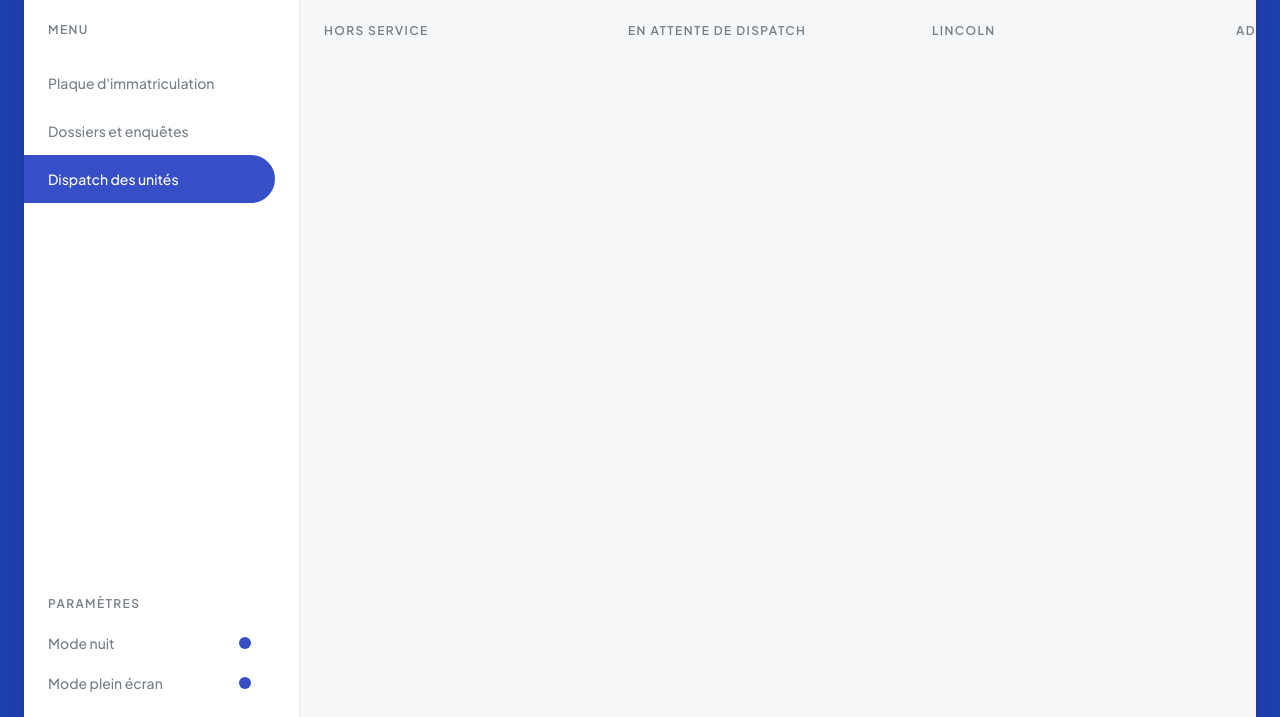
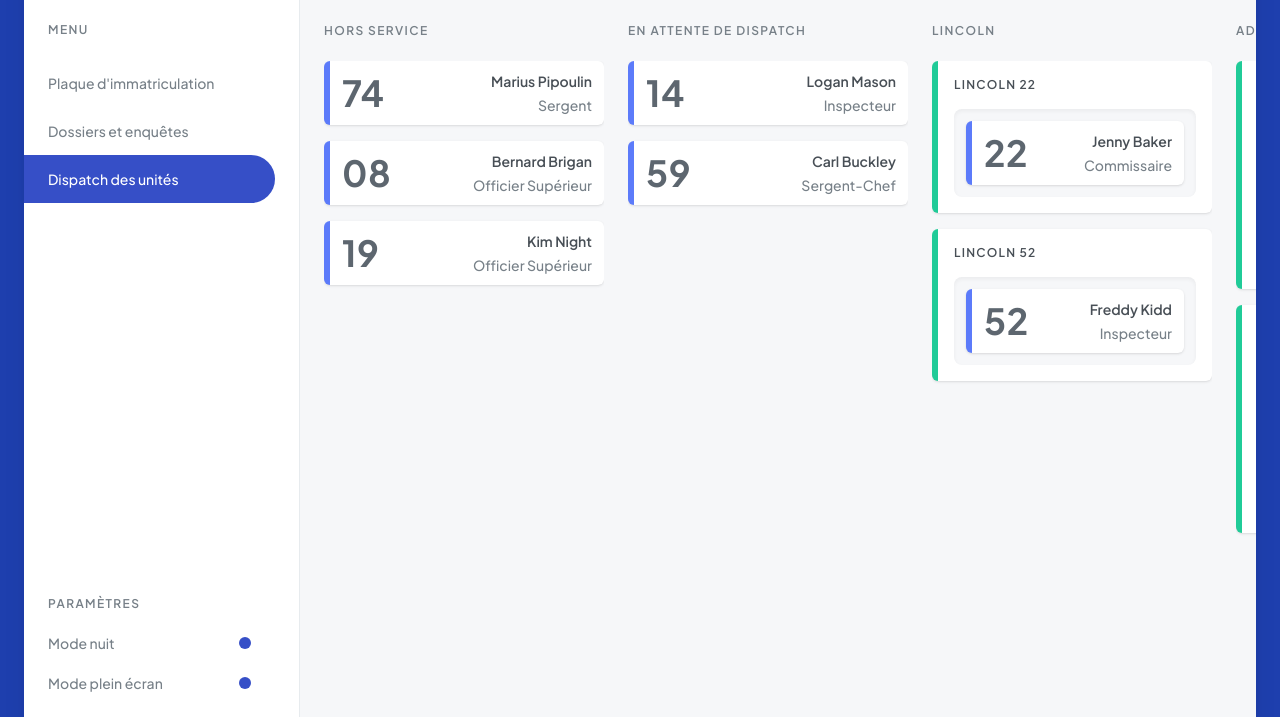
Before and after one commit to john-mirage/failypannel, a website built with Vite: page index.html in a window 1280 px wide. Both pictures are taken after a click on the button "Dispatch des unités". Shown: the part 83-800 px from the top of the page. Built offline with nearby package versions, Linux system fonts and the light colour scheme.

Commit message:
feat: rework dispatch styles

```diff
--- a/index.html
+++ b/index.html
@@ -156,7 +156,7 @@
   <template id="template-web-dispatch-group">
     <div class="webDispatchGroup__container">
       <p class="webDispatchGroup__name" data-js="name"></p>
-      <div class="webDispatchGroup__placeholder">
+      <div class="webDispatchGroup__placeholder" data-js="placeholder">
         <p class="webDispatchGroup__placeholderTip">Déposer une ou plusieurs cartes ici</p>
       </div>
     </div>
--- a/src/api/dispatch-api.js
+++ b/src/api/dispatch-api.js
@@ -94,6 +94,11 @@ class DispatchAPI {
       throw new Error("The category type is not 'unit'");
     }
   }
+
+  getGroupUnits(groupId) {
+    const group = this.#groups.get(groupId);
+    return this.units.filter((unit) => unit.groupId === group.id);
+  }
 }
 
 export default new DispatchAPI(
--- a/src/data/dispatch-groups.json
+++ b/src/data/dispatch-groups.json
@@ -2,21 +2,21 @@
   {
     "categoryId": "3",
     "id": "1",
-    "label": "lincoln 22"
+    "name": "lincoln 22"
   },
   {
     "categoryId": "3",
     "id": "2",
-    "label": "lincoln 52"
+    "name": "lincoln 52"
   },
   {
     "categoryId": "4",
     "id": "3",
-    "label": "adam 32"
+    "name": "adam 32"
   },
   {
     "categoryId": "4",
     "id": "4",
-    "label": "adam 04"
+    "name": "adam 04"
   }
 ]
--- a/src/data/dispatch-units.json
+++ b/src/data/dispatch-units.json
@@ -1,54 +1,54 @@
 [
   {
-    "categoryId": "1",
-    "groupId": null,
+    "categoryId": "3",
+    "groupId": "1",
     "id": "1",
     "number": "22",
     "name": "Jenny Baker",
     "role": "Commissaire"
   },
   {
-    "categoryId": "1",
-    "groupId": null,
+    "categoryId": "4",
+    "groupId": "3",
     "id": "2",
     "number": "32",
     "name": "Kate Finley",
     "role": "Capitaine"
   },
   {
-    "categoryId": "1",
-    "groupId": null,
+    "categoryId": "4",
+    "groupId": "4",
     "id": "3",
     "number": "04",
     "name": "Jonas Delos",
     "role": "Lieutenant"
   },
   {
-    "categoryId": "1",
-    "groupId": null,
+    "categoryId": "4",
+    "groupId": "3",
     "id": "4",
     "number": "46",
     "name": "Micah Finley",
     "role": "Lieutenant"
   },
   {
-    "categoryId": "1",
-    "groupId": null,
+    "categoryId": "4",
+    "groupId": "4",
     "id": "5",
     "number": "38",
     "name": "Zoé Duck",
     "role": "Inspecteur"
   },
   {
-    "categoryId": "1",
-    "groupId": null,
+    "categoryId": "3",
+    "groupId": "2",
     "id": "6",
     "number": "52",
     "name": "Freddy Kidd",
     "role": "Inspecteur"
   },
   {
-    "categoryId": "1",
+    "categoryId": "2",
     "groupId": null,
     "id": "7",
     "number": "14",
@@ -56,7 +56,7 @@
     "role": "Inspecteur"
   },
   {
-    "categoryId": "1",
+    "categoryId": "2",
     "groupId": null,
     "id": "8",
     "number": "59",
--- a/src/views/web-dispatch/web-dispatch-category/web-dispatch-category.js
+++ b/src/views/web-dispatch/web-dispatch-category/web-dispatch-category.js
@@ -4,6 +4,7 @@ class WebDispatchCategory extends HTMLElement {
   #isMounted = false;
   #template;
   #nameElement;
+  #listElement;
 
   static get observedAttributes() {
     return ["data-id", "data-type", "data-name"];
@@ -50,6 +51,7 @@ class WebDispatchCategory extends HTMLElement {
     const template = document.getElementById("template-web-dispatch-category");
     this.#template = template.content.cloneNode(true);
     this.#nameElement = this.#template.querySelector('[data-js="name"]');
+    this.#listElement = this.#template.querySelector('[data-js="list"]');
   }
 
   connectedCallback() {
@@ -85,16 +87,43 @@ class WebDispatchCategory extends HTMLElement {
     }
   }
 
+  getWebDispatchGroup(group) {
+    const webDispatchGroup = document.createElement("web-dispatch-group");
+    webDispatchGroup.categoryId = group.categoryId;
+    webDispatchGroup.id = group.id;
+    webDispatchGroup.name = group.name;
+    return webDispatchGroup;
+  }
+
+  getWebDispatchUnit(unit) {
+    const webDispatchUnit = document.createElement("web-dispatch-unit");
+    webDispatchUnit.categoryId = unit.categoryId;
+    webDispatchUnit.groupId = unit.groupId;
+    webDispatchUnit.id = unit.id;
+    webDispatchUnit.number = unit.number;
+    webDispatchUnit.name = unit.name;
+    webDispatchUnit.role = unit.role;
+    return webDispatchUnit;
+  }
+
   handleCategoryCards() {
     if (this.id && this.type) {
       switch (this.type) {
         case "group":
           const groups = dispatchApi.getCategoryGroups(this.id);
-          console.log(groups);
+          // console.log(groups);
+          const webDispatchGroups = groups.map((group) => {
+            return this.getWebDispatchGroup(group);
+          });
+          this.#listElement.replaceChildren(...webDispatchGroups);
           break;
         case "unit":
           const units = dispatchApi.getCategoryUnits(this.id);
-          console.log(units);
+          // console.log(units);
+          const webDispatchUnits = units.map((unit) => {
+            return this.getWebDispatchUnit(unit);
+          });
+          this.#listElement.replaceChildren(...webDispatchUnits);
           break;
         default:
           throw new Error("The category type is not valid");
--- a/src/views/web-dispatch/web-dispatch-category/web-dispatch-category.style.css
+++ b/src/views/web-dispatch/web-dispatch-category/web-dispatch-category.style.css
@@ -25,6 +25,6 @@
   display: grid;
   grid-template-columns: 1fr;
   align-content: flex-start;
-  gap: 24px;
+  gap: 16px;
   overflow-y: auto;
 }
--- a/src/views/web-dispatch/web-dispatch-group/web-dispatch-group.js
+++ b/src/views/web-dispatch/web-dispatch-group/web-dispatch-group.js
@@ -1,17 +1,47 @@
+import dispatchApi from "../../../api/dispatch-api";
+
 class WebDispatchGroup extends HTMLElement {
   #isMounted = false;
   #template;
   #nameElement;
+  #placeholderElement;
 
   constructor() {
     super();
     const template = document.getElementById("template-web-dispatch-group");
     this.#template = template.content.cloneNode(true);
     this.#nameElement = this.#template.querySelector('[data-js="name"]');
+    this.#placeholderElement = this.#template.querySelector(
+      '[data-js="placeholder"]'
+    );
   }
 
   static get observedAttributes() {
-    return ["data-name"];
+    return ["data-category-id", "data-id", "data-name"];
+  }
+
+  get categoryId() {
+    return this.dataset.categoryId;
+  }
+
+  set categoryId(newCategoryId) {
+    if (typeof newCategoryId === "string") {
+      this.dataset.categoryId = newCategoryId;
+    } else {
+      this.removeAttribute("data-category-id");
+    }
+  }
+
+  get id() {
+    return this.dataset.id;
+  }
+
+  set id(newId) {
+    if (typeof newId === "string") {
+      this.dataset.id = newId;
+    } else {
+      this.removeAttribute("data-id");
+    }
   }
 
   get name() {
@@ -32,6 +62,8 @@ class WebDispatchGroup extends HTMLElement {
       this.append(this.#template);
       this.#isMounted = true;
     }
+    this.upgradeProperty("id");
+    this.upgradeProperty("categoryId");
     this.upgradeProperty("name");
   }
 
@@ -45,11 +77,38 @@ class WebDispatchGroup extends HTMLElement {
 
   attributeChangedCallback(name, _oldValue, newValue) {
     switch (name) {
+      case "data-id":
+        this.handleUnits();
+        break;
       case "data-name":
         this.#nameElement.textContent = newValue ?? "";
         break;
     }
   }
+
+  getWebDispatchUnit(unit) {
+    const webDispatchUnit = document.createElement("web-dispatch-unit");
+    webDispatchUnit.categoryId = unit.categoryId;
+    webDispatchUnit.groupId = unit.groupId;
+    webDispatchUnit.id = unit.id;
+    webDispatchUnit.number = unit.number;
+    webDispatchUnit.name = unit.name;
+    webDispatchUnit.role = unit.role;
+    return webDispatchUnit;
+  }
+
+  handleUnits() {
+    if (this.id) {
+      const units = dispatchApi.getGroupUnits(this.id);
+      console.log(units);
+      if (units.length > 0) {
+        const webDispatchUnits = units.map((unit) => {
+          return this.getWebDispatchUnit(unit);
+        });
+        this.#placeholderElement.replaceChildren(...webDispatchUnits);
+      }
+    }
+  }
 }
 
 export default WebDispatchGroup;
--- a/src/views/web-dispatch/web-dispatch-group/web-dispatch-group.style.css
+++ b/src/views/web-dispatch/web-dispatch-group/web-dispatch-group.style.css
@@ -7,7 +7,7 @@
   padding: 16px;
   background-color: var(--color-bar);
   border-radius: 6px;
-  border-left: 6px solid hsl(255 53% 50% / 0.6);
+  border-left: 6px solid hsl(162, 73%, 46%);
   box-shadow:
     0 1px 3px 0 rgb(0 0 0 / 0.1),
     0 1px 2px -1px rgb(0 0 0 / 0.1);
@@ -15,24 +15,27 @@
 
 .webDispatchGroup__name {
   margin-bottom: 16px;
-  font-size: 14px;
+  font-size: 12px;
   font-weight: 600;
-  line-height: 20px;
+  line-height: 16px;
   text-transform: uppercase;
   letter-spacing: 1.2px;
   color: var(--color-typo-primary);
 }
 
 .webDispatchGroup__placeholder {
+  display: grid;
+  grid-template-columns: 1fr;
+  gap: 12px;
   width: 100%;
-  padding: 8px;
+  padding: 12px;
   background-color: var(--color-app);
-  border-radius: 4px;
+  border-radius: 8px;
   box-shadow: inset 0 2px 4px 0 rgb(0 0 0 / 0.05);
 }
 
 .webDispatchGroup__placeholderTip {
-  padding: 8px;
+  padding: 4px;
   font-size: 14px;
   font-weight: 400;
   line-height: 20px;
--- a/src/views/web-dispatch/web-dispatch-unit/web-dispatch-unit.js
+++ b/src/views/web-dispatch/web-dispatch-unit/web-dispatch-unit.js
@@ -15,7 +15,50 @@ class WebDispatchUnit extends HTMLElement {
   }
 
   static get observedAttributes() {
-    return ["data-number", "data-name", "data-role"];
+    return [
+      "data-category-id",
+      "data-group-id",
+      "data-id",
+      "data-number",
+      "data-name",
+      "data-role",
+    ];
+  }
+
+  get categoryId() {
+    return this.dataset.categoryId;
+  }
+
+  set categoryId(newCategoryId) {
+    if (typeof newCategoryId === "string") {
+      this.dataset.categoryId = newCategoryId;
+    } else {
+      this.removeAttribute("data-category-id");
+    }
+  }
+
+  get groupId() {
+    return this.dataset.groupId;
+  }
+
+  set groupId(newGroupId) {
+    if (typeof newGroupId === "string") {
+      this.dataset.groupId = newGroupId;
+    } else {
+      this.removeAttribute("data-group-id");
+    }
+  }
+
+  get id() {
+    return this.dataset.id;
+  }
+
+  set id(newId) {
+    if (typeof newId === "string") {
+      this.dataset.id = newId;
+    } else {
+      this.removeAttribute("data-id");
+    }
   }
 
   get number() {
@@ -60,6 +103,9 @@ class WebDispatchUnit extends HTMLElement {
       this.append(this.#template);
       this.#isMounted = true;
     }
+    this.upgradeProperty("categoryId");
+    this.upgradeProperty("groupId");
+    this.upgradeProperty("id");
     this.upgradeProperty("number");
     this.upgradeProperty("name");
     this.upgradeProperty("role");
--- a/src/views/web-dispatch/web-dispatch-unit/web-dispatch-unit.style.css
+++ b/src/views/web-dispatch/web-dispatch-unit/web-dispatch-unit.style.css
@@ -8,10 +8,10 @@
   justify-content: space-between;
   align-items: center;
   width: 100%;
-  padding: 16px;
+  padding: 8px 12px;
   background-color: var(--color-bar);
   border-radius: 6px;
-  border-left: 6px solid hsl(132 52% 35% / 0.6);
+  border-left: 6px solid hsl(228, 94%, 67%);
   box-shadow:
     0 1px 3px 0 rgb(0 0 0 / 0.1),
     0 1px 2px -1px rgb(0 0 0 / 0.1);
@@ -20,17 +20,17 @@
 .webDispatchUnit__number {
   margin-right: 16px;
   text-align: right;
-  font-size: 40px;
+  font-size: 36px;
   font-weight: 700;
-  line-height: 48px;
+  line-height: 44px;
   text-transform: uppercase;
   letter-spacing: 0.6px;
-  color: #495057;
+  color: hsl(210, 9%, 40%);
 }
 
 .webDispatchUnit__name {
   text-align: right;
-  font-size: 16px;
+  font-size: 14px;
   font-weight: 600;
   line-height: 24px;
   color: var(--color-typo-primary);
--- a/src/views/web-dispatch/web-dispatch.js
+++ b/src/views/web-dispatch/web-dispatch.js
@@ -22,8 +22,12 @@ class WebDispatch extends HTMLElement {
         "web-dispatch-add-group-button"
       );
       this.#webBar.actions = [addGroupButton];
+      this.handleCategories();
       this.#isMounted = true;
     }
+  }
+
+  handleCategories() {
     const webDispatchCategories = dispatchApi.categories.map((category) => {
       const webDispatchCategory = document.createElement(
         "web-dispatch-category"
```
